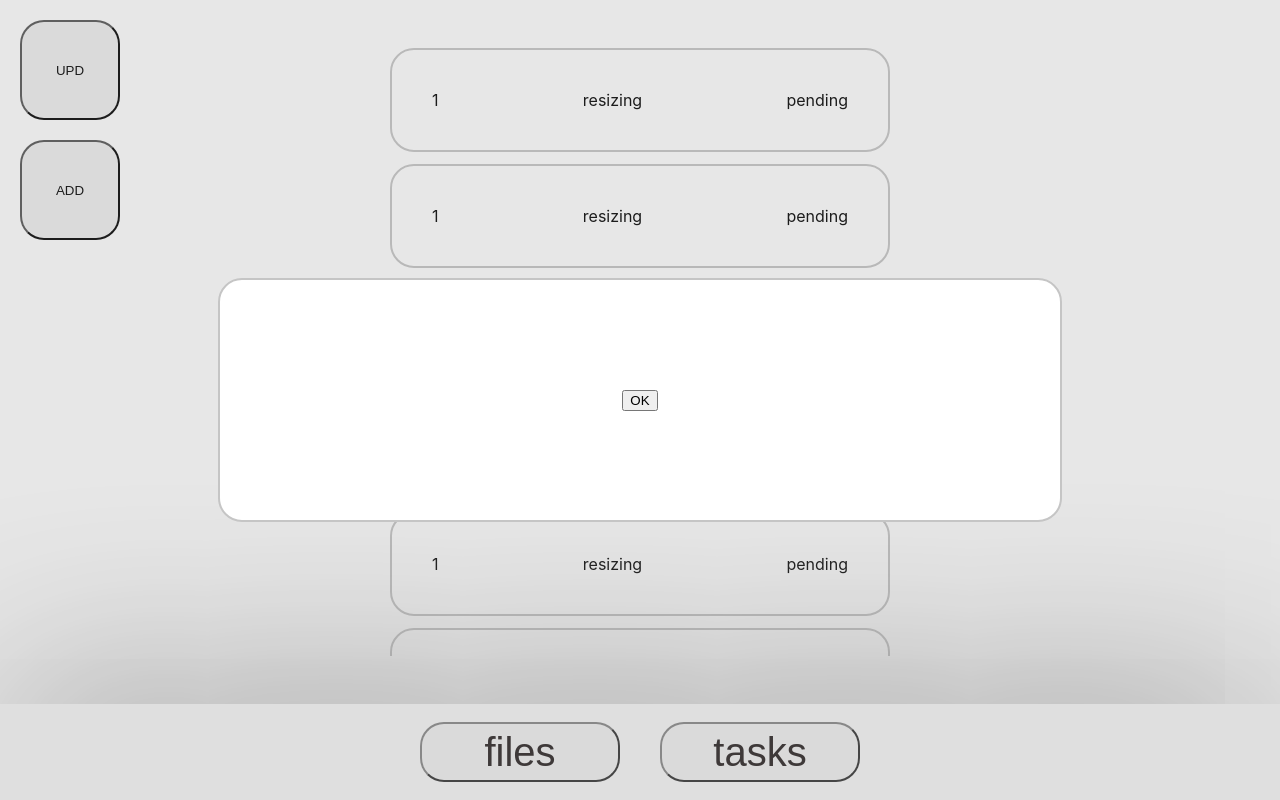
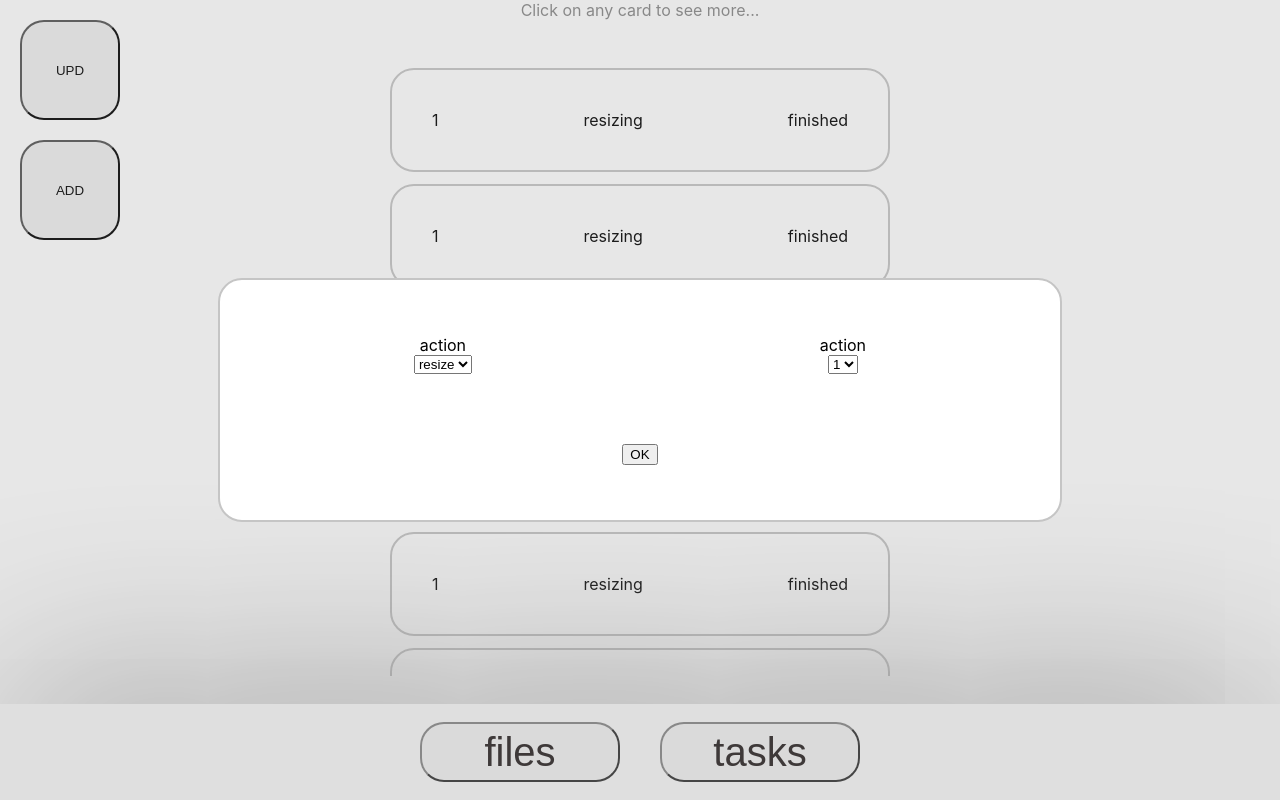
Before and after one commit to 4il612/FileTaskClient, a React (Create React App) app: page /tasks in a window 1280 px wide. Both pictures are taken after a click on the button "ADD". Built offline with nearby package versions, Linux system fonts and the light colour scheme.

Commit message:
finished modals | added notification

```diff
--- a/src/App.css
+++ b/src/App.css
@@ -189,3 +189,21 @@ layout {
   background-color: white;
   border: 2px solid rgb(197, 197, 197);
 }
+
+.addModal__optionsWrapper {
+  display: flex;
+  width: 100%;
+  justify-content: space-around;
+}
+
+.addModal__selectWrapper {
+  display: flex;
+  flex-direction: column;
+  align-items: center;
+  justify-content: center;
+}
+
+.clickAttention {
+  text-align: center;
+  color: #888;
+}
--- a/src/pages/filesPage.jsx
+++ b/src/pages/filesPage.jsx
@@ -21,7 +21,9 @@ const FilesPage = () => {
   const [isModalOpened, setIsModalOpened] = useState(false);
   return (
     <>
-      <button className="updateBTN">UPD</button>
+      <button className="updateBTN" onClick={() => setIsLoading(true)}>
+        UPD
+      </button>
       <button
         className="addFileBTN"
         onClick={() => {
--- a/src/pages/tasksPage.jsx
+++ b/src/pages/tasksPage.jsx
@@ -4,15 +4,25 @@ import Table from "../components/table";
 import TaskCard from "../components/taskCard";
 
 const TasksPage = () => {
+  const filesTMP = [
+    { id: 1, title: "asd" },
+    { id: 2, title: "asd" },
+    { id: 3, title: "asd" },
+    { id: 4, title: "asd" },
+    { id: 5, title: "asd" },
+    { id: 6, title: "asd" },
+    { id: 7, title: "asd" },
+    { id: 8, title: "asd" },
+  ];
   const cardsTMP = [
-    { id: 1, task: "resizing", status: "pending", source: "img1.jpg" },
-    { id: 1, task: "resizing", status: "pending", source: "img1.jpg" },
-    { id: 1, task: "resizing", status: "pending", source: "img1.jpg" },
-    { id: 1, task: "resizing", status: "pending", source: "img1.jpg" },
-    { id: 1, task: "resizing", status: "pending", source: "img1.jpg" },
-    { id: 1, task: "resizing", status: "pending", source: "img1.jpg" },
-    { id: 1, task: "resizing", status: "pending", source: "img1.jpg" },
-    { id: 1, task: "resizing", status: "pending", source: "img1.jpg" },
+    { id: 1, task: "resizing", status: "finished", source: "img1.jpg" },
+    { id: 1, task: "resizing", status: "finished", source: "img1.jpg" },
+    { id: 1, task: "resizing", status: "finished", source: "img1.jpg" },
+    { id: 1, task: "resizing", status: "finished", source: "img1.jpg" },
+    { id: 1, task: "resizing", status: "finished", source: "img1.jpg" },
+    { id: 1, task: "resizing", status: "finished", source: "img1.jpg" },
+    { id: 1, task: "resizing", status: "finished", source: "img1.jpg" },
+    { id: 1, task: "resizing", status: "finished", source: "img1.jpg" },
   ];
   const [cards, setCards] = useState([]);
   const [isLoading, setIsLoading] = useState(true);
@@ -20,7 +30,9 @@ const TasksPage = () => {
   useEffect(() => {}, [isLoading]); //реализация аджакс запроса с поулчением списка задач
   return (
     <>
-      <button className="updateBTN">UPD</button>
+      <button className="updateBTN" onClick={() => setIsLoading(true)}>
+        UPD
+      </button>
       <button
         className="addFileBTN"
         onClick={() => {
@@ -30,6 +42,7 @@ const TasksPage = () => {
         ADD
       </button>
       <div className="layout">
+        <div className="clickAttention">Click on any card to see more...</div>
         <Table>
           {cardsTMP.map((card) => {
             return (
@@ -49,6 +62,24 @@ const TasksPage = () => {
           <div className="addModal__window">
             {/* здесь должны быть инпуты с выбором из файлов и алгоритмов
             обработки */}
+            <div className="addModal__optionsWrapper">
+              <div className="addModal__selectWrapper">
+                <label for="action">action</label>
+                <select name="action">
+                  <option value="resize">resize</option>
+                  <option value="crop">crop</option>
+                  <option value="rotate">rotate</option>
+                </select>
+              </div>
+              <div className="addModal__selectWrapper">
+                <label for="action">action</label>
+                <select name="file">
+                  {filesTMP.map((file) => {
+                    return <option value={file.id}>{file.id}</option>;
+                  })}
+                </select>
+              </div>
+            </div>
             <button
               onClick={() => {
                 setIsModalOpened(false);
```
